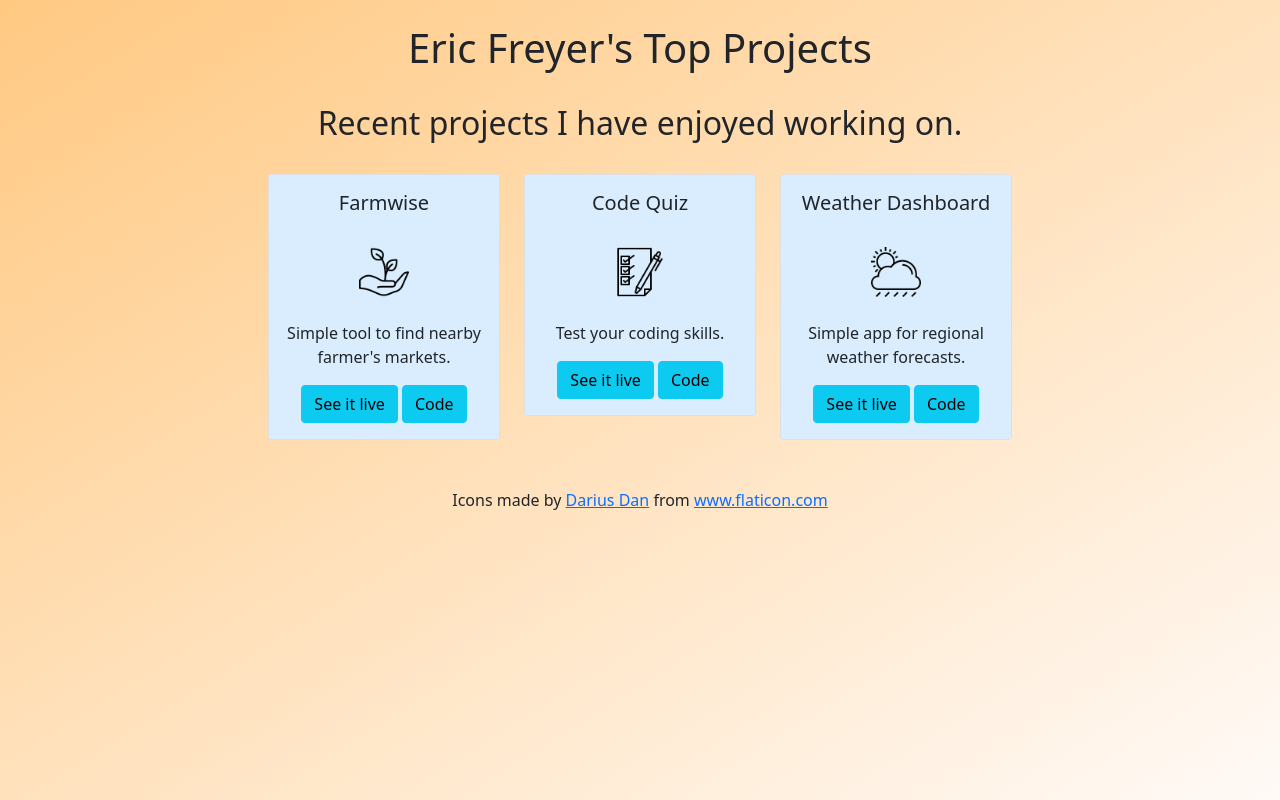
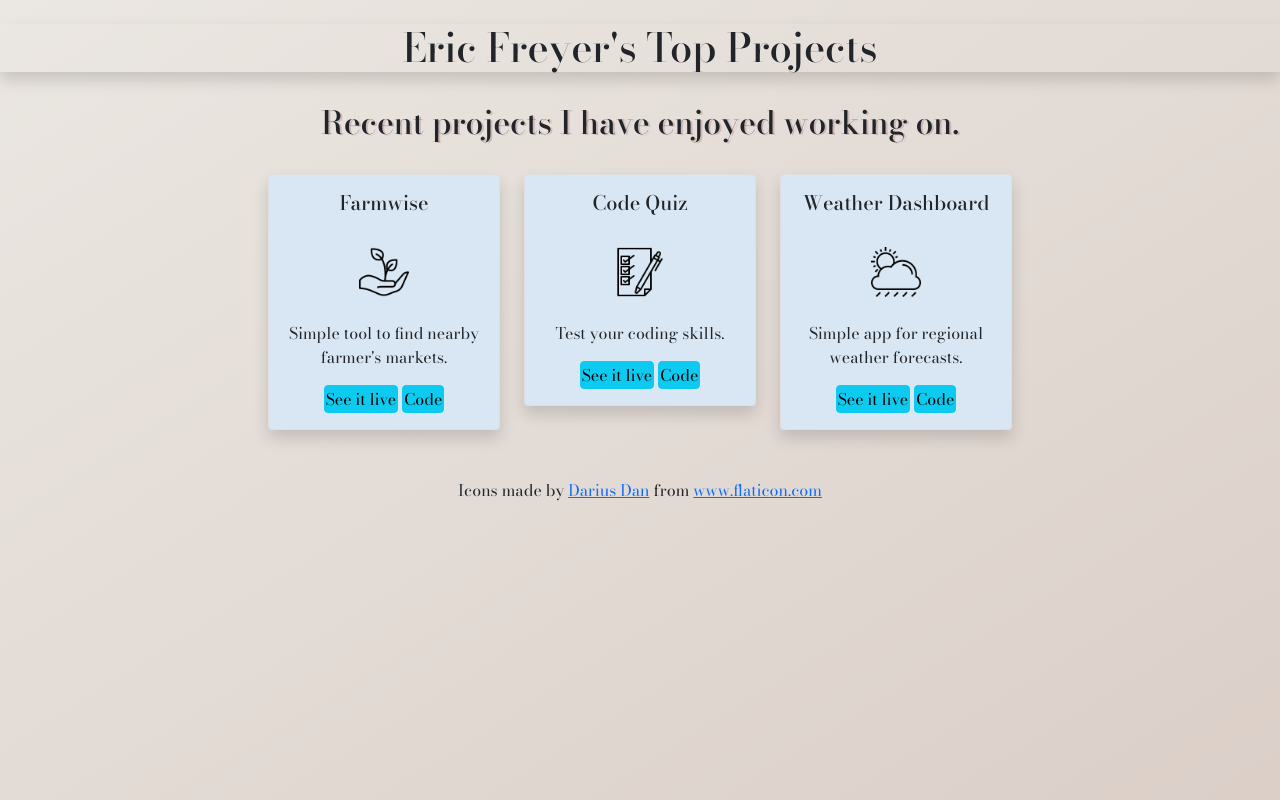
Before and after one commit to ericfreyer/Portfolio, a plain HTML site: page index.html in a window 1280 px wide. Drawn offline with nearby package versions, Linux system fonts and the light colour scheme.

Commit message:
added some styling

```diff
--- a/index.html
+++ b/index.html
@@ -8,11 +8,12 @@
     <link href="https://cdn.jsdelivr.net/npm/bootstrap@5.0.0-beta1/dist/css/bootstrap.min.css" rel="stylesheet" integrity="sha384-giJF6kkoqNQ00vy+HMDP7azOuL0xtbfIcaT9wjKHr8RbDVddVHyTfAAsrekwKmP1" crossorigin="anonymous">
     <link rel="stylesheet" href="style.css">
     <link rel="stylesheet" href="https://cdnjs.cloudflare.com/ajax/libs/font-awesome/4.7.0/css/font-awesome.min.css">
-    <link href="https://fonts.googleapis.com/css2?family=Indie+Flower&family=Lato&display=swap" rel="stylesheet">
+    <link rel="preconnect" href="https://fonts.gstatic.com">
+    <link href="https://fonts.googleapis.com/css2?family=Bodoni+Moda:wght@400;500&display=swap" rel="stylesheet">
 </head>
 <body>
     <br>
-    <h1 id="header">
+    <h1 id="header" class="shadow">
         Eric Freyer's Top Projects
     </h1>
     <br>
@@ -34,11 +35,11 @@
             </div>
         </div>
         <div class="col" id="farmDiv">
-            <div class="card">
+            <div class="card shadow bg-white rounded">
                 <div class="card-body">
                   <h5 class="card-title">Farmwise</h5>
                   <br>
-                  <img src="growth.png" class="card-img-top" alt="..." id="farmPic">
+                  <img src="./assets/growth.png" class="card-img-top" alt="..." id="farmPic">
                   <br><br>
                   <p class="card-text">Simple tool to find nearby farmer's markets.</p>
                   <button type="button" class="btn btn-info"> <a class="codeLink" href="https://ericfreyer.github.io/Farmwise_FreshEats/" target="_blank" rel="noopener noreferrer">See it live</a></button>
@@ -47,11 +48,11 @@
             </div>
         </div>
         <div class="col" id="quizDiv">
-            <div class="card">
+            <div class="card shadow bg-white rounded">
                 <div class="card-body">
                   <h5 class="card-title">Code Quiz</h5>
                   <br>
-                  <img src="exam.png" class="card-img-top" alt="..." id="examPic">
+                  <img src="./assets/exam.png" class="card-img-top" alt="..." id="examPic">
                   <br><br>
                   <p class="card-text">Test your coding skills.</p>
                   <button type="button" class="btn btn-info"> <a class="codeLink" href="https://ericfreyer.github.io/Coding_Quiz/" target="_blank" rel="noopener noreferrer">See it live</a></button>
@@ -60,11 +61,11 @@
             </div>
         </div>
         <div class="col" id="weatherDiv">
-            <div class="card">
+            <div class="card shadow bg-white rounded">
                 <div class="card-body">
                   <h5 class="card-title">Weather Dashboard</h5>
                   <br>
-                  <img src="storm (1).png" class="card-img-top" alt="..." id="weatherPic">
+                  <img src="./assets/storm.png" class="card-img-top" alt="..." id="weatherPic">
                   <br><br>
                   <p class="card-text">Simple app for regional weather forecasts.</p>
                   <button type="button" class="btn btn-info"> <a class="codeLink" href="https://ericfreyer.github.io/Weather_App/" target="_blank" rel="noopener noreferrer">See it live</a></button>
--- a/style.css
+++ b/style.css
@@ -43,17 +43,24 @@ margin: auto;
     text-decoration: none;
 }
 
+.codeLink:hover{
+    color: inherit;
+}
+
 #header{
 text-align: center;
+background-color: rgba(0, 0, 0, 0);
 }
 
 #headerTwo{
 text-align: center;
+text-shadow: 2px 1px #b4919179;
 }
 
 body{
-    background-image: linear-gradient(to bottom right, rgb(255, 201, 130), rgb(255, 250, 247));
+    background-image: linear-gradient(to bottom right, rgb(235, 231, 226), rgb(219, 207, 200));
     background-repeat: no-repeat;
+    font-family: 'Bodoni Moda', serif;
 }
 
 html{
@@ -62,5 +69,9 @@ html{
 }
 
 .card-body{
-    background-color: rgb(217, 237, 255);
+    background-color: rgba(209, 225, 240, 0.808);
 }
+
+.btn{
+    padding: 1px
+}
```
Also changed, not shown: assets/exam.png (renamed from exam.png), assets/growth.png (renamed from growth.png), assets/storm.png (renamed from storm (1).png).
